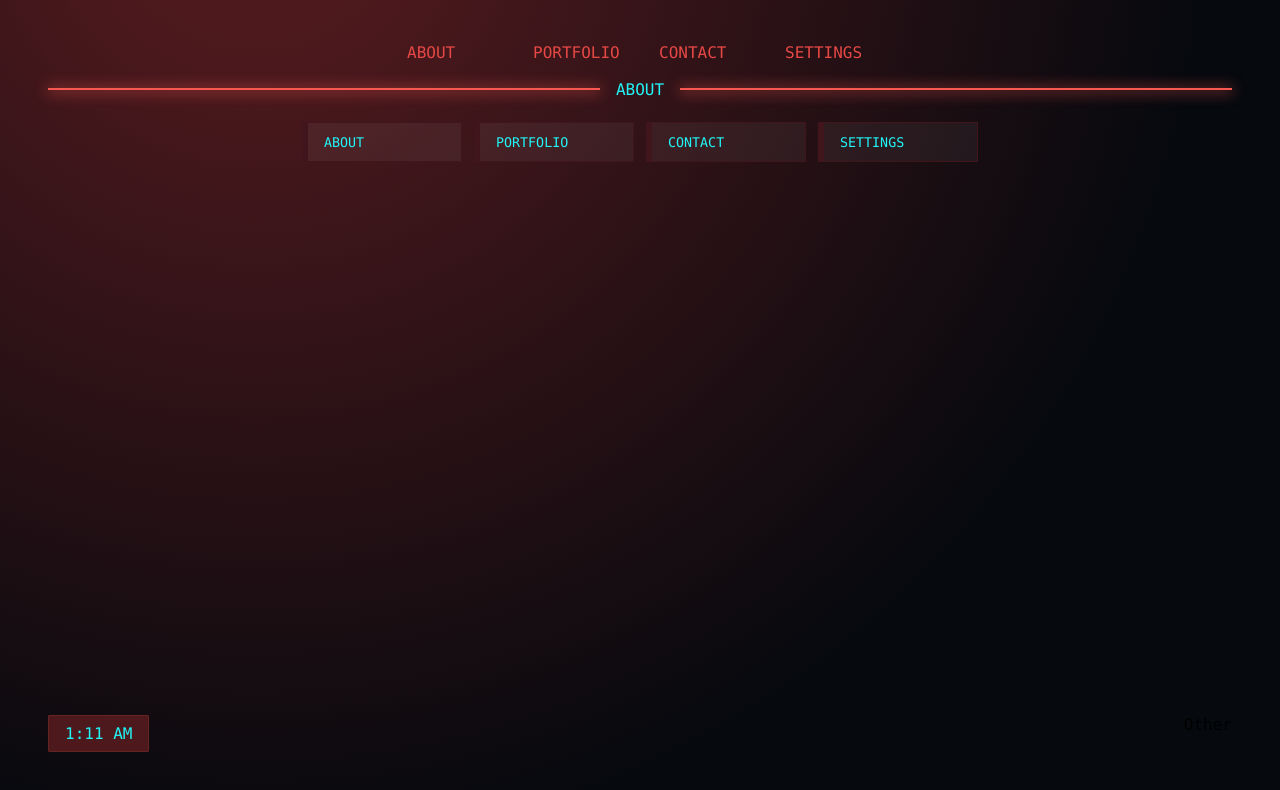
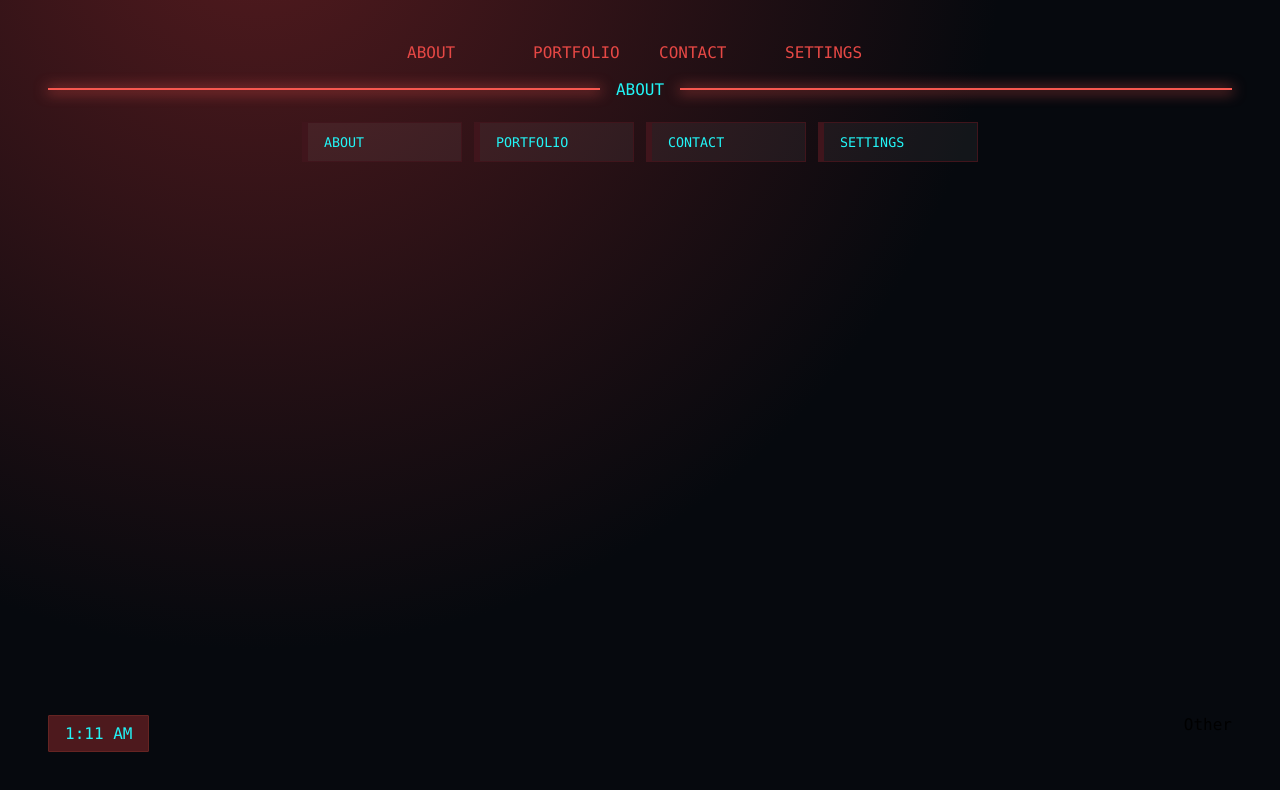
Before and after one commit to ReeceLangerock/cyberportfolio2024, a Next.js app: page / in a window 1280 px wide. Shown: the top 790 px of the page. Built offline with nearby package versions, Linux system fonts and the light colour scheme.

Commit message:
adjust bg

```diff
--- a/src/styles/globals.css
+++ b/src/styles/globals.css
@@ -69,9 +69,9 @@ body {
 
   background: radial-gradient(
     circle at 20% -100px,
-    /* Offset the center by 100px from both top and left */ var(--backgroundRed)
-      10%,
-    var(--backgroundDark) 70%
+    var(--backgroundRed)
+      5%,
+    var(--backgroundDark) 55%
   );
 }
 
```
